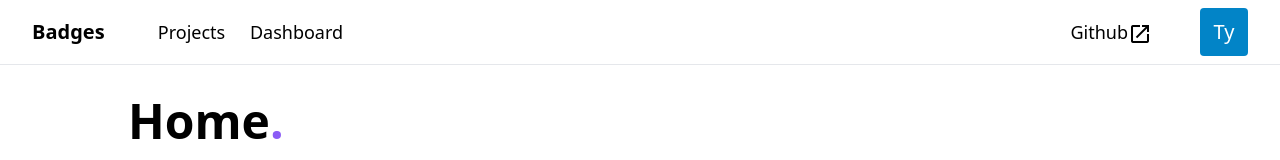
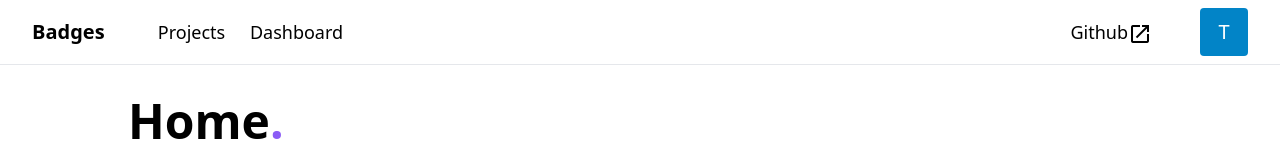
Before and after one commit to paperplane110/badges-fe, a Nuxt app: page / in a window 1280 px wide. Shown: the top 160 px of the page. Built offline with nearby package versions, Linux system fonts and the light colour scheme.

Commit message:
Feat(NavBar): use the first letter as avatar

```diff
--- a/components/NavBar/index.vue
+++ b/components/NavBar/index.vue
@@ -55,7 +55,7 @@
           Github<span class="material-icons align-middle">open_in_new</span>
         </NuxtLink>
         <button class="grid place-items-center w-12 h-12 rounded-1 bg-sky-600 text-white text-xl">
-          Ty
+          {{ nameFirstLetter }}
         </button>
       </div>
     </div>
@@ -63,6 +63,19 @@
 </template>
 
 <script setup lang='ts'>
+import { useStore } from '~~/composables/store';
+
+// get abbr of username or avatar
+const store = useStore()
+let nameFirstLetter = ref("")
+if (store.avatar) {
+  // TODO use avatar
+} else {
+  // use the first letter/charactor as the avatar
+  nameFirstLetter.value = store.user_name[0].toUpperCase()
+}
+
+
 const routeActivated = computed(() => (to: string) => {
   const route = useRoute()
   const rootRoute = `/${route.path.split('/')[1]}`
```
